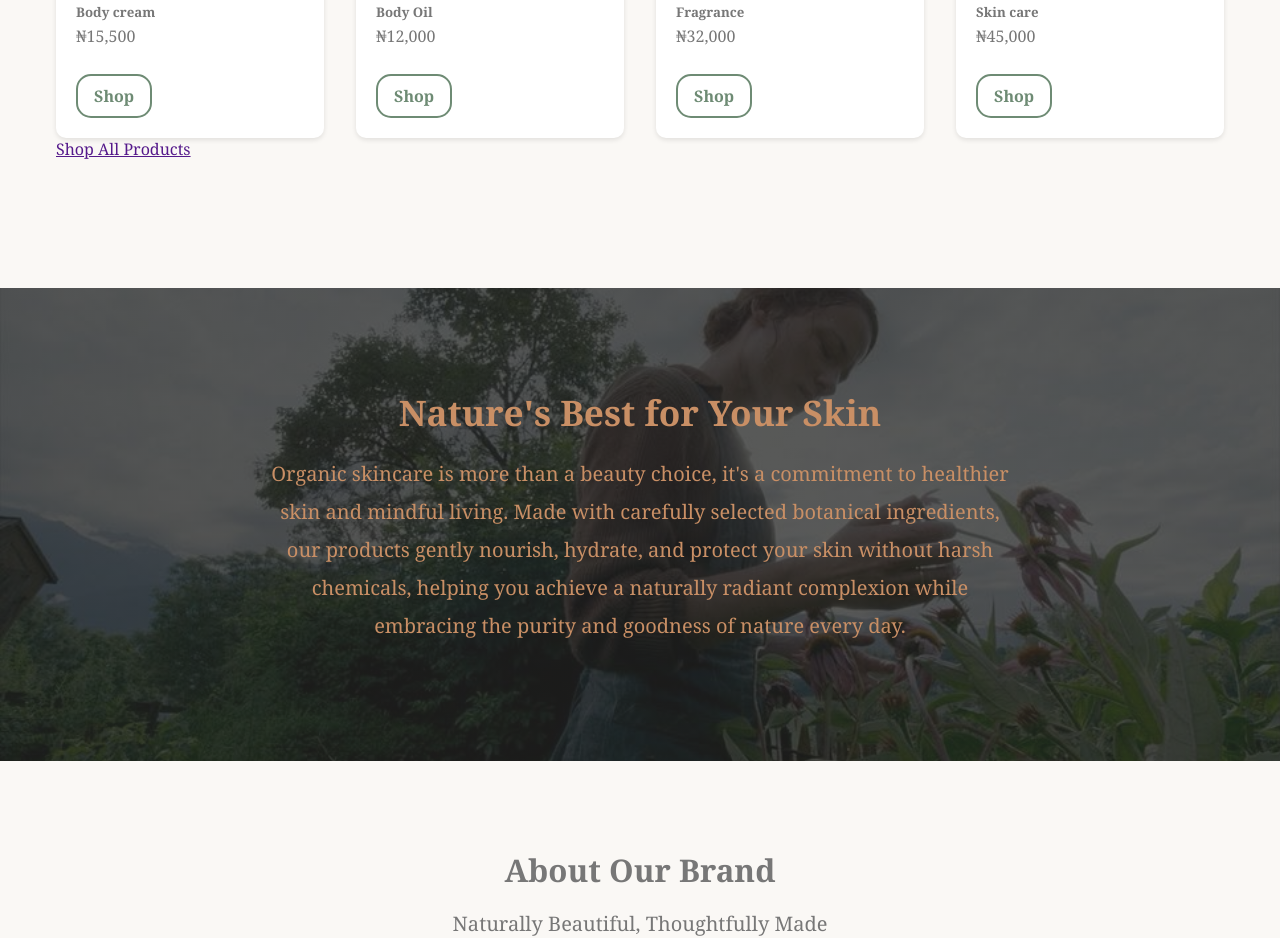
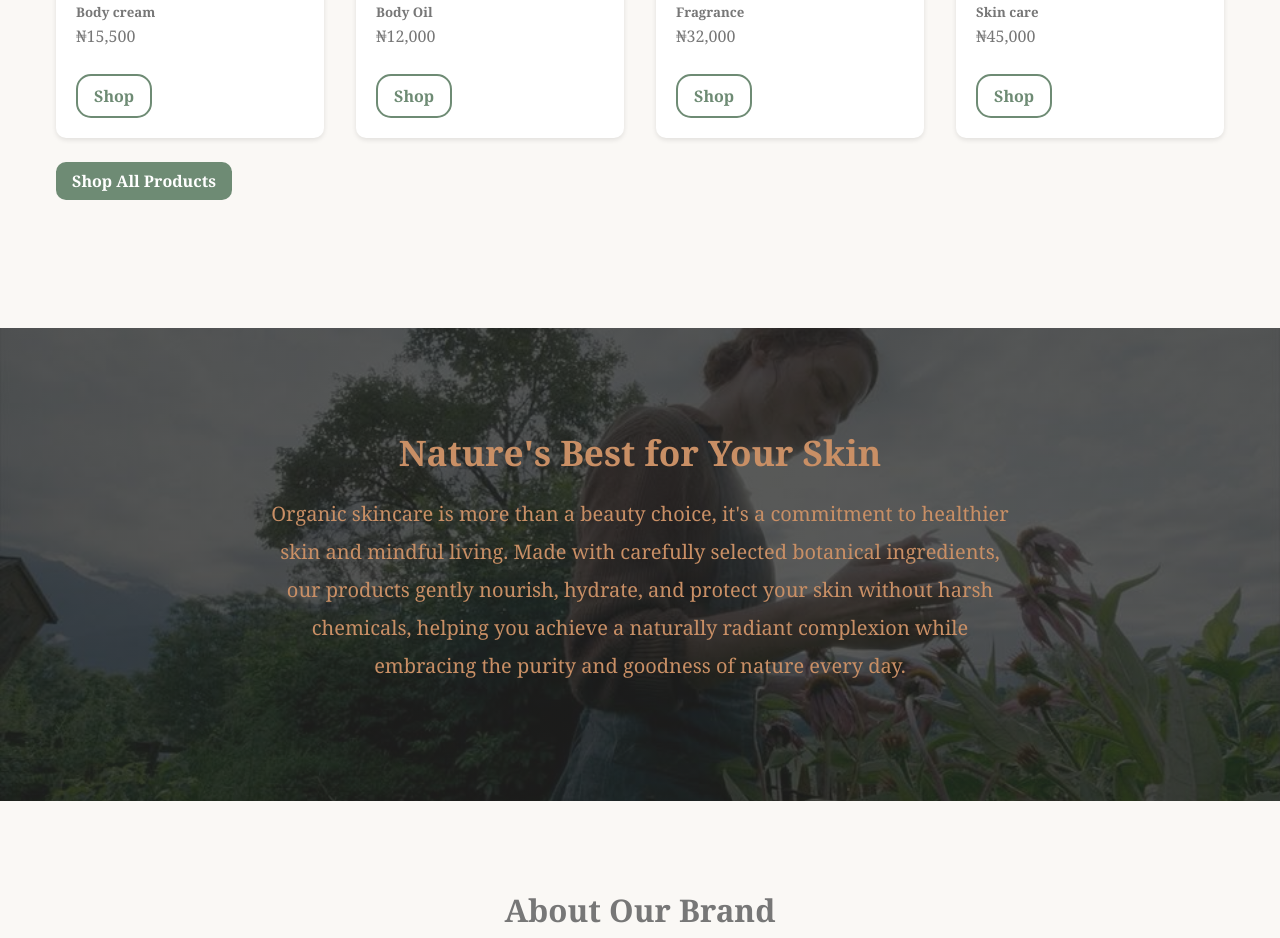
Before and after one commit to dev-somsom/Skin-care, a plain HTML site: page index.html in a window 1280 px wide. Shown: the part 1354-2292 px from the top of the page. Drawn offline with Linux system fonts and the light colour scheme.

Commit message:
Refactor CSS styles for consistency and clarity

```diff
--- a/CSS/style.css
+++ b/CSS/style.css
@@ -233,6 +233,22 @@ p {
 .Btn-alt:hover {
     background-color: var(--primary);
     color: var(--secondary);
+    transform: translate(-2px);
+}
+.Btn-sec {
+    display: inline-block;
+    padding: var(--space-1) var(--space-2);
+    margin-top: var(--space-3);
+    border-radius: 10px;
+    background: var(--primary);
+
+    color: var(--surface);
+    text-decoration: none;
+    font-weight: 600;
+    transition: backgr
+}
+.Btn-sec:hover {
+    background: #264e2f;
     transform: translate(-2px);
 }
 .chat-btn{
```
